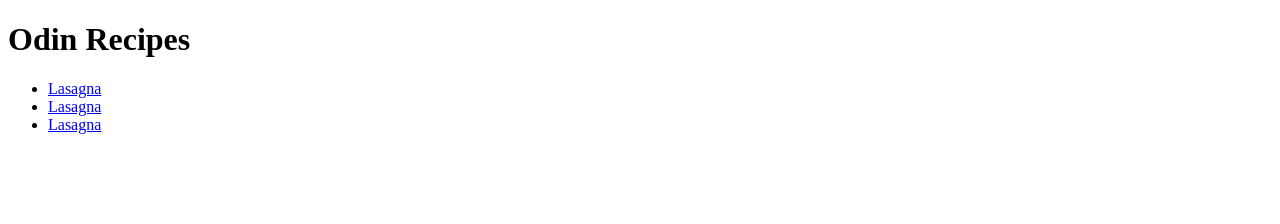
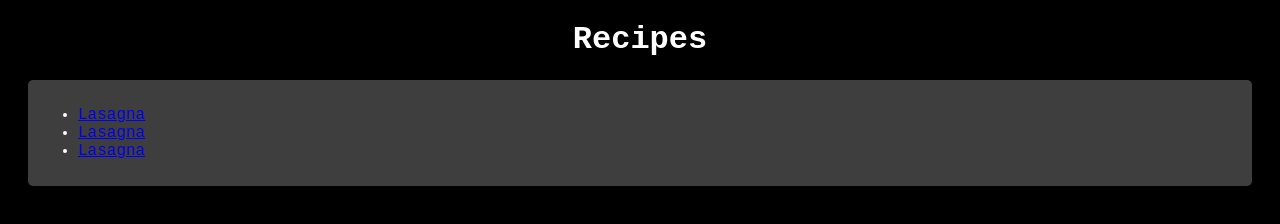
Before and after one commit to abdickey/Odin-Project, a plain HTML site: page odin-recipes/index.html in a window 1280 px wide. Drawn offline with Linux system fonts and the light colour scheme.

Commit message:
changed background, font family, and added a div to contain recipes

```diff
--- a/odin-recipes/index.html
+++ b/odin-recipes/index.html
@@ -4,14 +4,17 @@
     <meta charset="UTF-8">
     <meta name="viewport" content="width=device-width, initial-scale=1.0">
     <title>Document</title>
+    <link rel="stylesheet" href="style.css">
 </head>
 <body>
-    <h1>Odin Recipes</h1>
-    <ul>
-        <li><a href="./recipes/lasagna.html">Lasagna</a></li>
-        <li><a href="./recipes/lasagna.html">Lasagna</a></li>
-        <li><a href="./recipes/lasagna.html">Lasagna</a></li>
-    </ul>
+    <h1>Recipes</h1>
+    <div class="recipes">
+        <ul>
+            <li><a href="./recipes/lasagna.html">Lasagna</a></li>
+            <li><a href="./recipes/lasagna.html">Lasagna</a></li>
+            <li><a href="./recipes/lasagna.html">Lasagna</a></li>
+        </ul>
+    </div>
 
 </body>
 </html>
--- /dev/null
+++ b/odin-recipes/style.css
@@ -0,0 +1,20 @@
+body {
+    background-color:black;
+    color: white;
+    font-family:'Courier New', Courier, monospace;
+}
+
+h1 {
+    text-align: center;
+}
+
+.recipes {
+    margin: auto 20px;
+    background: rgb(62, 62, 62);
+    border-radius: 5px;
+    padding: 10px;
+}
+
+a:visited {
+    color:blanchedalmond;
+}
```
